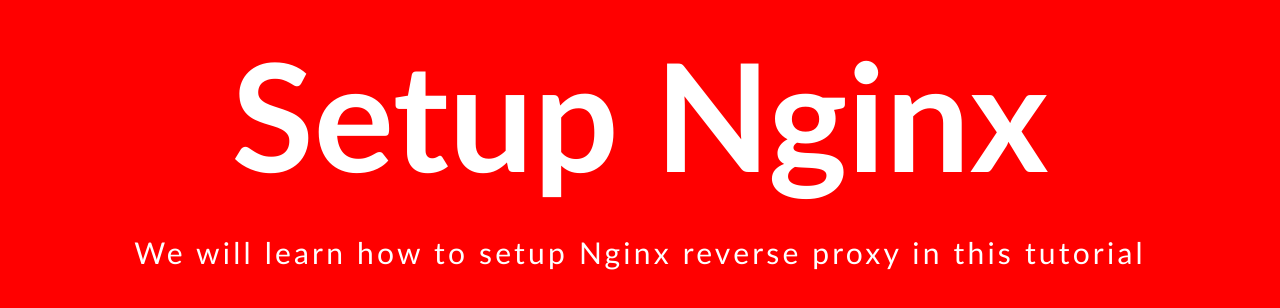
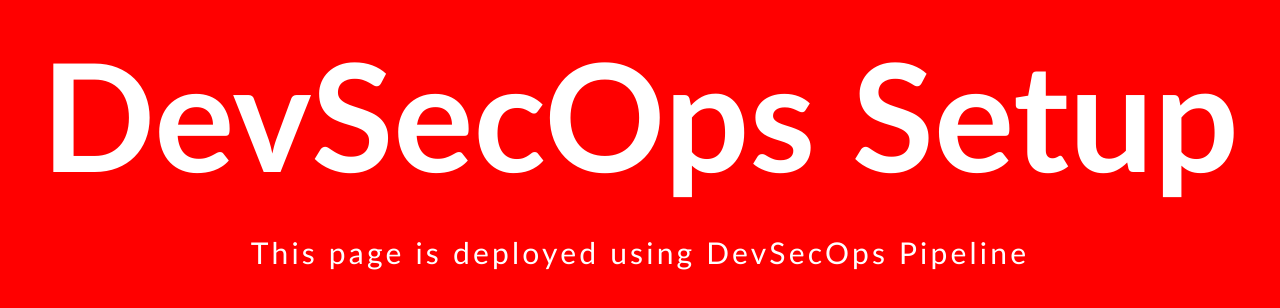
Before and after one commit to ShMrunal/DevSecOps, a website: page index.html in a window 1280 px wide. Shown: the part 238-546 px from the top of the page. Drawn offline with Linux system fonts and the light colour scheme.

Commit message:
Update index.html

```diff
--- a/index.html
+++ b/index.html
@@ -12,8 +12,8 @@
   <div>
 
     <div style="width: 100%; height: 98vh; display: flex; align-items: center; justify-content: center; flex-direction: column;">
-      <h1 style="color: white; font-style: normal; font-size: 150px; margin: 0px">Setup Nginx</h1>
-      <p style="color: white; display: block; letter-spacing: .2rem; font-size: 30px;">We will learn how to setup Nginx reverse proxy in this tutorial</p>
+      <h1 style="color: white; font-style: normal; font-size: 150px; margin: 0px">DevSecOps Setup</h1>
+      <p style="color: white; display: block; letter-spacing: .2rem; font-size: 30px;">This page is deployed using DevSecOps Pipeline</p>
     </div>
 
   </div>
```
